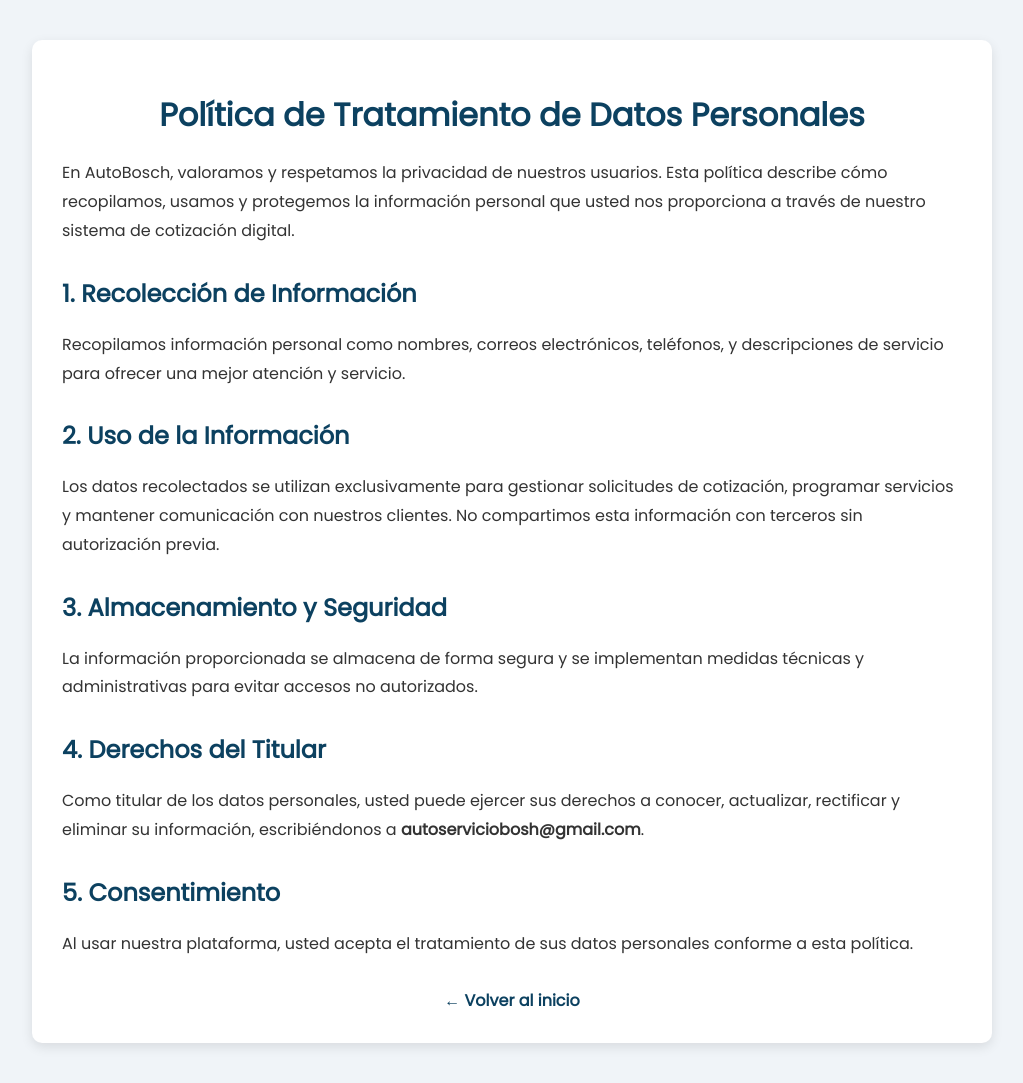
After one commit to WilderCadena/autoBosch, a PHP site: the page made by Documentación/politica_datos.html in a window 1280 px wide. The commit adds this page. Shown: the whole page, without its empty margins (128-1151 px from the left). Run offline with PHP 8.4, Linux system fonts and the light colour scheme.

Commit message:
actulizacion y creacion del README y cambios recientes en el proyecto agregue la politica de datos

```diff
--- /dev/null
+++ b/Documentación/politica_datos.html
@@ -0,0 +1,85 @@
+<!DOCTYPE html>
+<html lang="es">
+<head>
+    <meta charset="UTF-8">
+    <meta name="viewport" content="width=device-width, initial-scale=1.0">
+    <title>Política de Tratamiento de Datos</title>
+    <link href="https://fonts.googleapis.com/css2?family=Poppins&display=swap" rel="stylesheet">
+    <style>
+        body {
+            font-family: 'Poppins', sans-serif;
+            background-color: #f0f4f8;
+            color: #333;
+            margin: 0;
+            padding: 0;
+        }
+
+        .container {
+            max-width: 900px;
+            margin: 40px auto;
+            background-color: #fff;
+            padding: 30px;
+            border-radius: 10px;
+            box-shadow: 0 4px 12px rgba(0, 0, 0, 0.1);
+        }
+
+        h1 {
+            color: #0c4160;
+            text-align: center;
+            margin-bottom: 20px;
+        }
+
+        h2 {
+            color: #0c4160;
+            margin-top: 30px;
+        }
+
+        p {
+            line-height: 1.8;
+            margin-bottom: 15px;
+        }
+
+        .back-link {
+            text-align: center;
+            margin-top: 30px;
+        }
+
+        .back-link a {
+            color: #0c4160;
+            text-decoration: none;
+            font-weight: bold;
+            transition: color 0.3s;
+        }
+
+        .back-link a:hover {
+            color: #09314a;
+        }
+    </style>
+</head>
+<body>
+    <div class="container">
+        <h1>Política de Tratamiento de Datos Personales</h1>
+
+        <p>En AutoBosch, valoramos y respetamos la privacidad de nuestros usuarios. Esta política describe cómo recopilamos, usamos y protegemos la información personal que usted nos proporciona a través de nuestro sistema de cotización digital.</p>
+
+        <h2>1. Recolección de Información</h2>
+        <p>Recopilamos información personal como nombres, correos electrónicos, teléfonos, y descripciones de servicio para ofrecer una mejor atención y servicio.</p>
+
+        <h2>2. Uso de la Información</h2>
+        <p>Los datos recolectados se utilizan exclusivamente para gestionar solicitudes de cotización, programar servicios y mantener comunicación con nuestros clientes. No compartimos esta información con terceros sin autorización previa.</p>
+
+        <h2>3. Almacenamiento y Seguridad</h2>
+        <p>La información proporcionada se almacena de forma segura y se implementan medidas técnicas y administrativas para evitar accesos no autorizados.</p>
+
+        <h2>4. Derechos del Titular</h2>
+        <p>Como titular de los datos personales, usted puede ejercer sus derechos a conocer, actualizar, rectificar y eliminar su información, escribiéndonos a <strong>autoserviciobosh@gmail.com</strong>.</p>
+
+        <h2>5. Consentimiento</h2>
+        <p>Al usar nuestra plataforma, usted acepta el tratamiento de sus datos personales conforme a esta política.</p>
+
+        <div class="back-link">
+            <a href="../Vista/inicio.html">← Volver al inicio</a>
+        </div>
+    </div>
+</body>
+</html>
```
Also changed, not shown: Vista/estilos.css (+23 -8 lines), Vista/inicio.html (+16 -12 lines), Controlador/subidas/gay.jpg (added), README_AutoBosch.txt (added).
